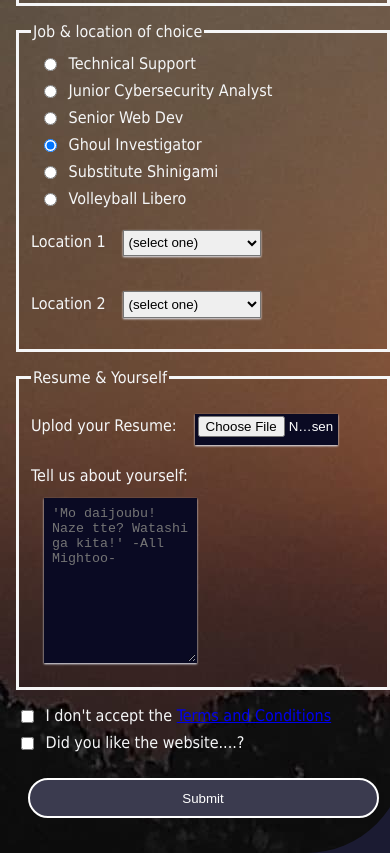
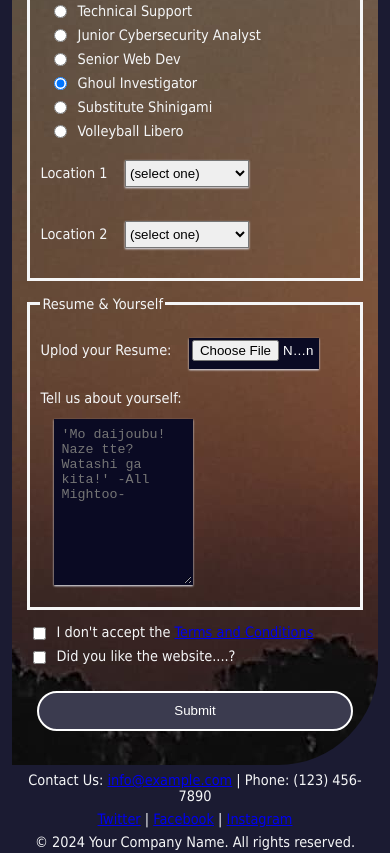
Before and after one commit to happy-joyboy/freecodecamp_web1, a plain HTML site: page index.html in a window 390 px wide. Shown: the part 643-1496 px from the top of the page. Drawn offline with Linux system fonts and the light colour scheme; a web font is replaced by a local one.

Commit message:
Add files via upload

```diff
--- a/index.html
+++ b/index.html
@@ -75,7 +75,14 @@
 		<input type="submit" id="submit" value="Submit" />
 	</form>
 
-	<footer>
-	</footer>
+	 <footer>
+        <div class="footer-content">
+            <p>Contact Us: <a href="mailto:info@example.com">info@example.com</a> | Phone: (123) 456-7890</p>
+            <div class="social-links">
+                <a href="#">Twitter</a> | <a href="#">Facebook</a> | <a href="#">Instagram</a>
+            </div>
+            <p>&copy; 2024 Your Company Name. All rights reserved.</p>
+        </div>
+    </footer>
 </body>
 </html>
--- a/styles.css
+++ b/styles.css
@@ -131,11 +131,11 @@ input[type="submit"]:hover {
 
 @media (max-width: 600px) {
   body {
-    font-size: 1em; /* Further reduce font size for very small screens */
+    font-size: 0.9em; /* Further reduce font size for very small screens */
   }
 
   form {
-    width: 100%; /* Full width on very small screens */
+    width: 90%; /* Full width on very small screens */
     padding: 0.5em; /* Less padding on very small screens */
   }
 
@@ -144,3 +144,7 @@ input[type="submit"]:hover {
     height: 3em; /* Increased height for easier touch interaction */
   }
 }
+
+div{
+  text-align: center;
+}
```
